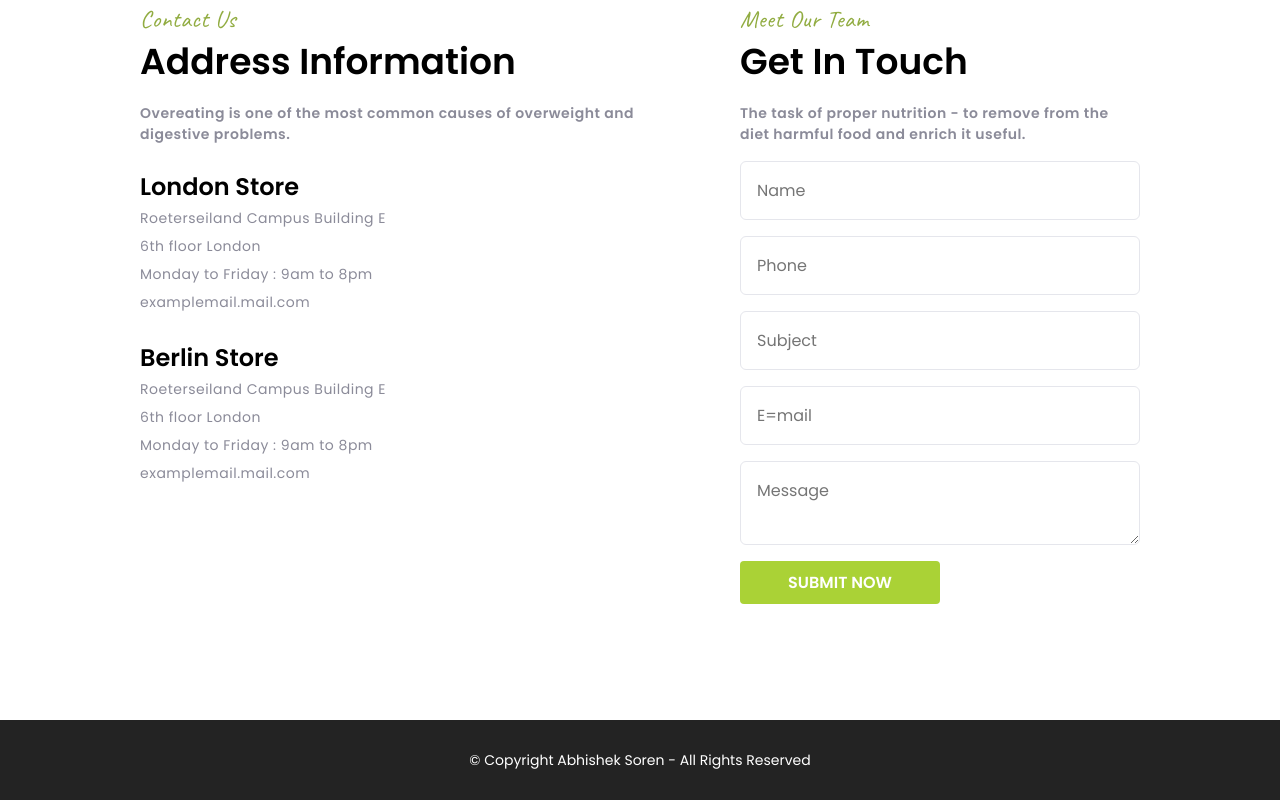
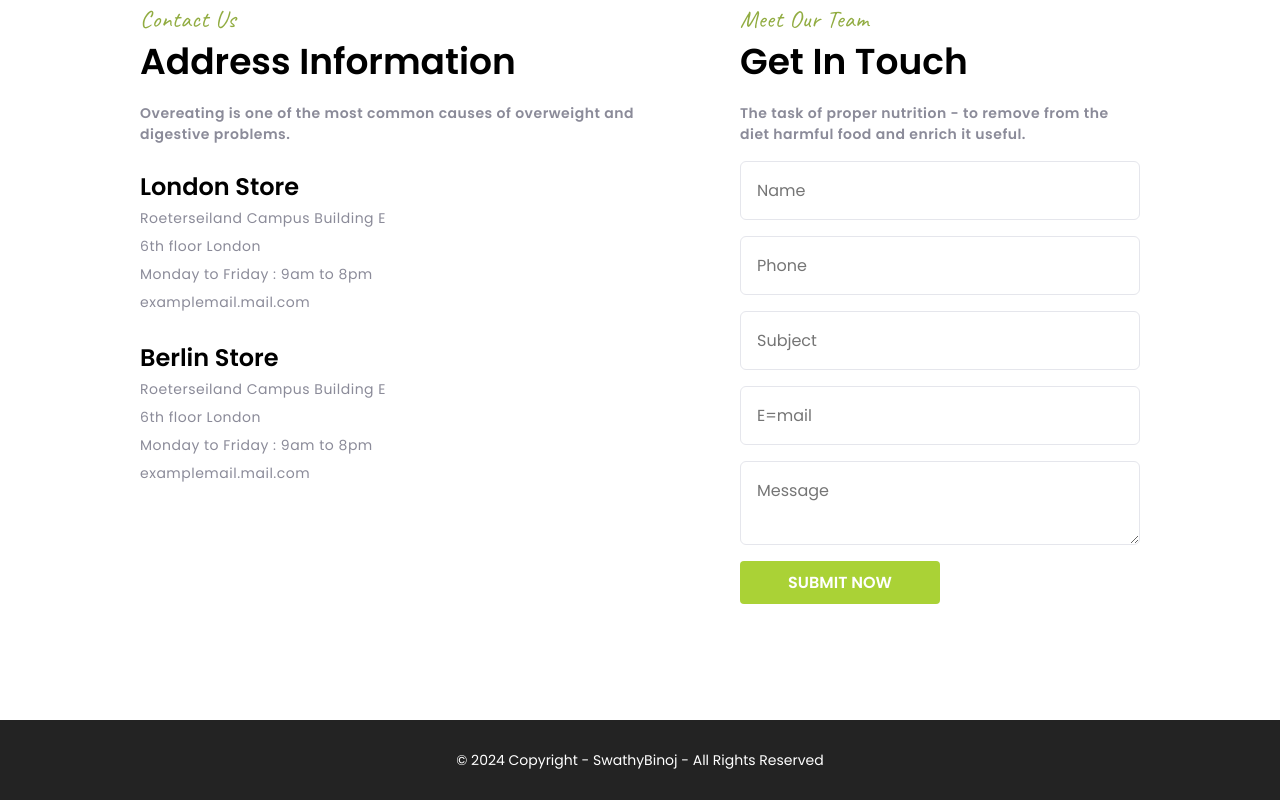
Before and after one commit to swathysajeev0307/vegan-store-website-template, a plain HTML site: page index.html in a window 1280 px wide. Shown: the part 4948-5748 px from the top of the page. Drawn offline with Linux system fonts and the light colour scheme.

Commit message:
Updated index.html

```diff
--- a/index.html
+++ b/index.html
@@ -278,7 +278,7 @@
 
     <div id="section9">
       <footer>
-        <span>&copy; Copyright Abhishek Soren - All Rights Reserved</span>
+        <span>&copy; 2024 Copyright - SwathyBinoj - All Rights Reserved</span>
       </footer>
     </div>
   </body>
```
